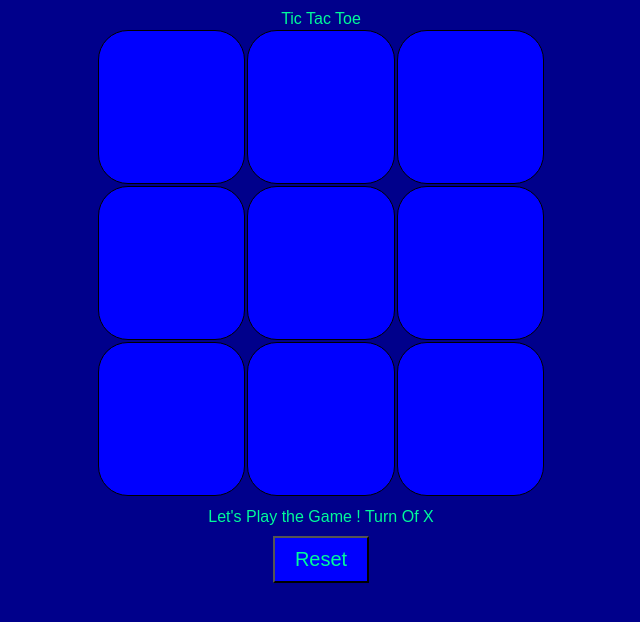
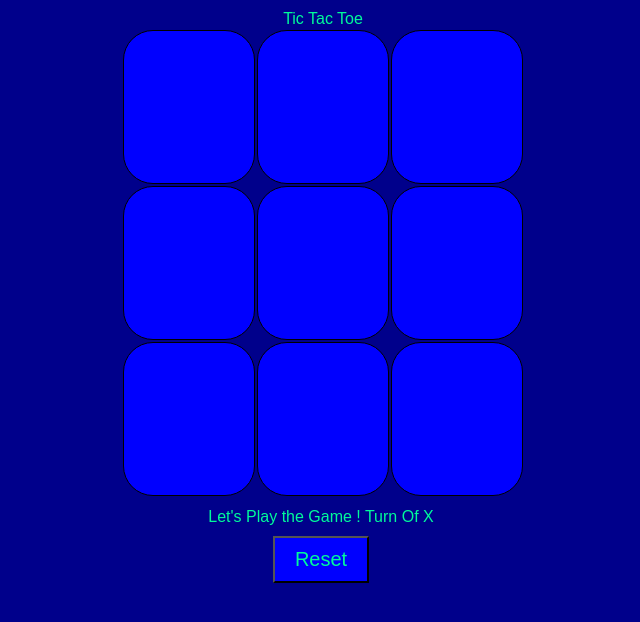
Before and after one commit to KD-69/TicTacToe, a plain HTML site: page index.html in a window 1280 px wide. Shown: the whole page, without its empty margins (319-959 px from the left). Drawn offline with Linux system fonts and the light colour scheme; a web font is replaced by a local one.

Commit message:
Update style2.css

```diff
--- a/style2.css
+++ b/style2.css
@@ -13,7 +13,7 @@ body{
 }
 
 .container{
-    width: 450px;
+    width: 400px;
 
 }
 caption{
@@ -21,8 +21,8 @@ caption{
 }
 
 table{
-    width: 450px;
-    height: 450px;
+    width: 400px;
+    height: 400px;
     margin: auto;
     margin-top: 10px;
 
```
